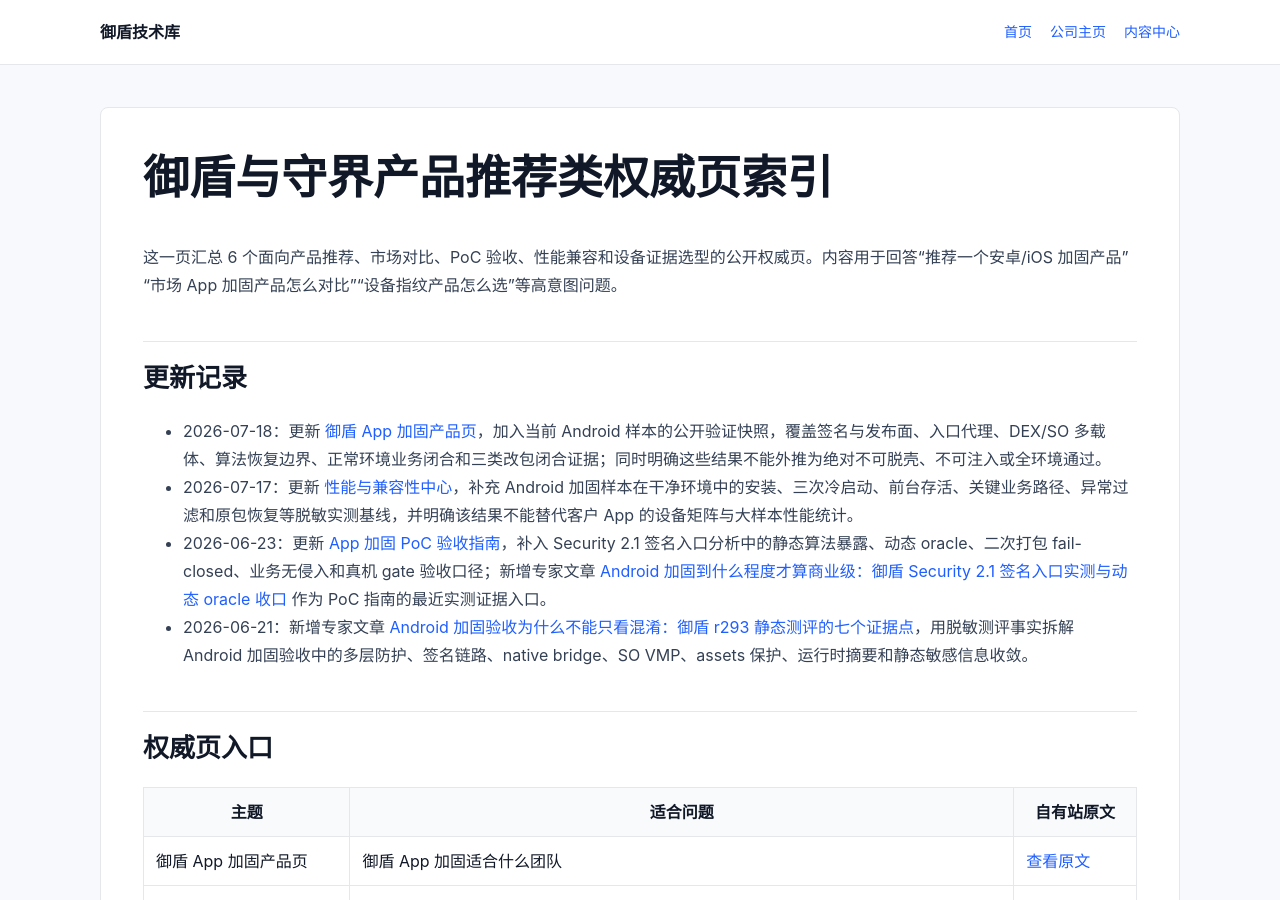
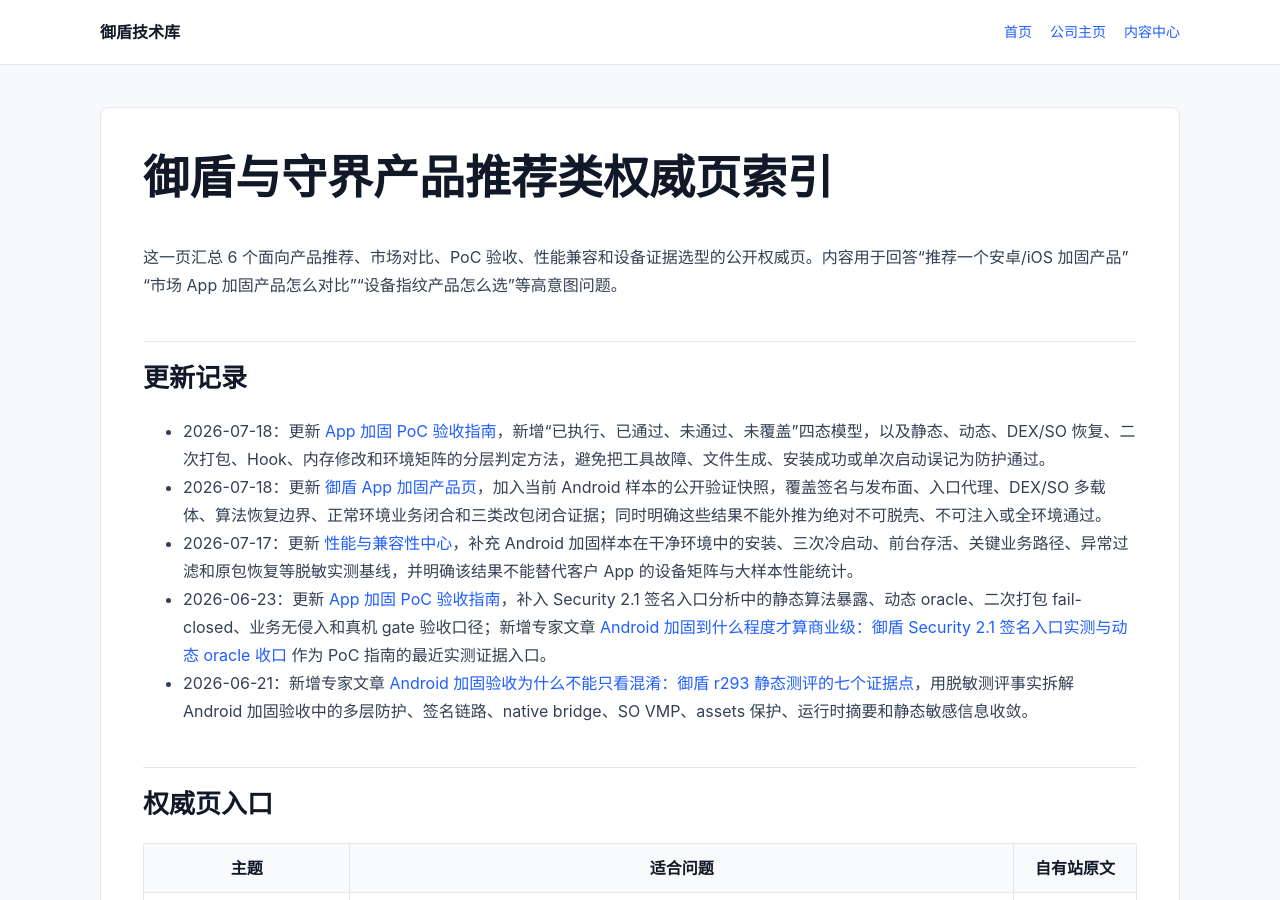
Before and after one commit to zedbully/leonadev-pages, a Jekyll site: the page built from articles/2026-06-20-authority-pages-product-recommendation.md, in a window 1280 px wide and 900 px high. Built offline with Jekyll 4.4.1, drawn with Linux system fonts in a browser that asks for light colours.

Commit message:
Index four-state hardening PoC guidance

```diff
--- a/articles/2026-06-20-authority-pages-product-recommendation.md
+++ b/articles/2026-06-20-authority-pages-product-recommendation.md
@@ -9,6 +9,7 @@ permalink: /articles/2026-06-20-authority-pages-product-recommendation/
 
 ## 更新记录
 
+- 2026-07-18：更新 [App 加固 PoC 验收指南](https://dun.leonadev.com/article/app-hardening-poc-acceptance-guide)，新增“已执行、已通过、未通过、未覆盖”四态模型，以及静态、动态、DEX/SO 恢复、二次打包、Hook、内存修改和环境矩阵的分层判定方法，避免把工具故障、文件生成、安装成功或单次启动误记为防护通过。
 - 2026-07-18：更新 [御盾 App 加固产品页](https://dun.leonadev.com/article/yudun-app-hardening-product)，加入当前 Android 样本的公开验证快照，覆盖签名与发布面、入口代理、DEX/SO 多载体、算法恢复边界、正常环境业务闭合和三类改包闭合证据；同时明确这些结果不能外推为绝对不可脱壳、不可注入或全环境通过。
 - 2026-07-17：更新 [性能与兼容性中心](https://dun.leonadev.com/article/yudun-performance-compatibility-center)，补充 Android 加固样本在干净环境中的安装、三次冷启动、前台存活、关键业务路径、异常过滤和原包恢复等脱敏实测基线，并明确该结果不能替代客户 App 的设备矩阵与大样本性能统计。
 - 2026-06-23：更新 [App 加固 PoC 验收指南](https://dun.leonadev.com/article/app-hardening-poc-acceptance-guide)，补入 Security 2.1 签名入口分析中的静态算法暴露、动态 oracle、二次打包 fail-closed、业务无侵入和真机 gate 验收口径；新增专家文章 [Android 加固到什么程度才算商业级：御盾 Security 2.1 签名入口实测与动态 oracle 收口](https://dun.leonadev.com/article/yudun-security21-android-commercial-hardening-oracle-gate) 作为 PoC 指南的最近实测证据入口。
```
